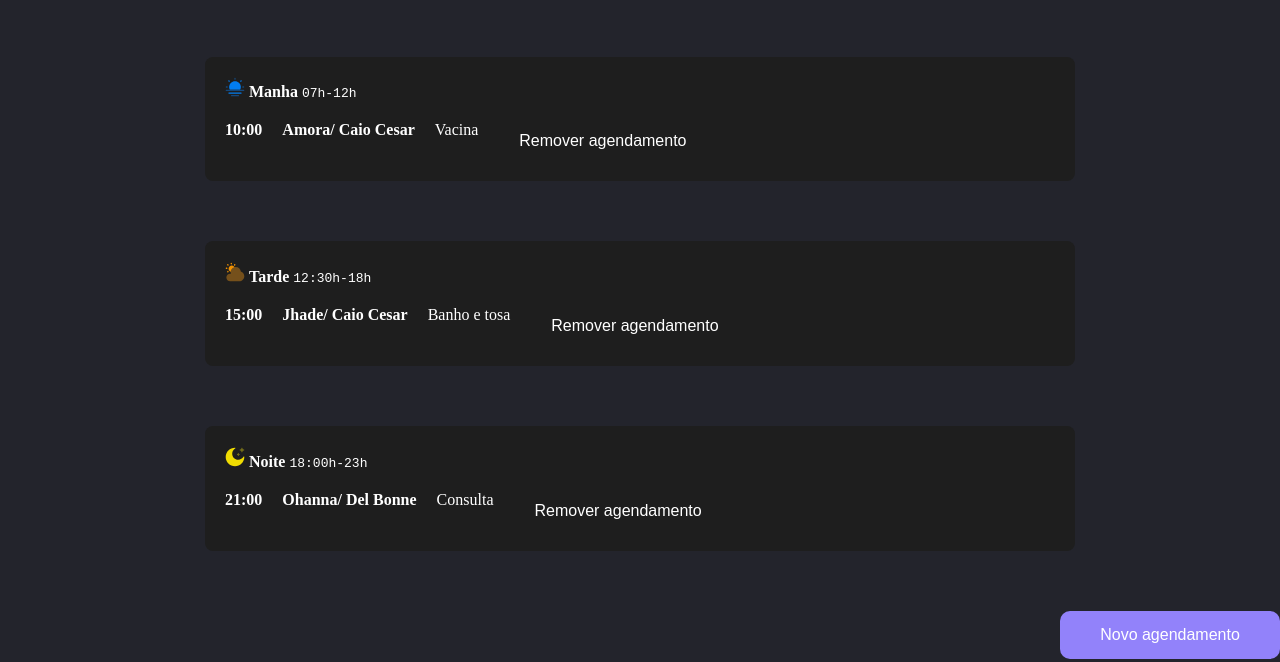
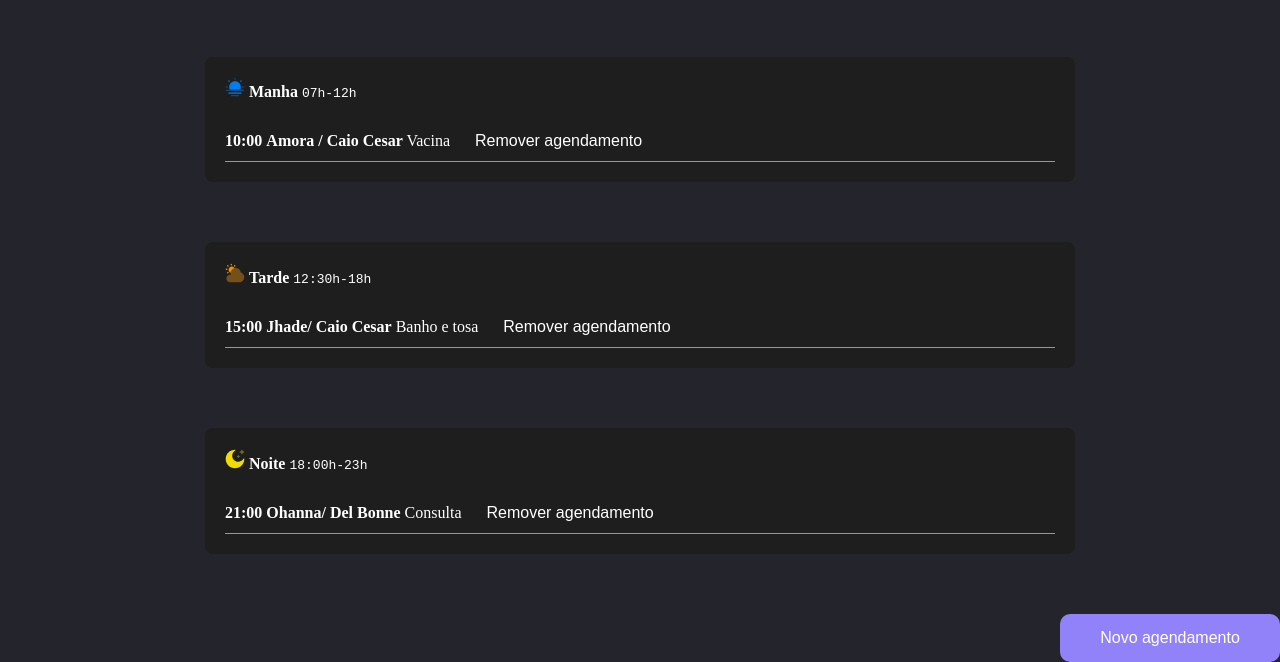
Before and after one commit to caiodelbonne/PetShop, a website: page index.html in a window 1280 px wide. Shown: the part 219-881 px from the top of the page. Drawn offline with Linux system fonts and the light colour scheme.

Commit message:
ajuste html

```diff
--- a/style/listas.css
+++ b/style/listas.css
@@ -1,5 +1,7 @@
 ul li {
     margin-top: 20px;
-    display: flex;
+    left: auto;
     gap: 20px;
+    font-size: 16px;
+    border-bottom: 1px solid var(--content-secondary);
 }
--- a/style/style.css
+++ b/style/style.css
@@ -5,19 +5,17 @@
 /* modal */
 @import url(modal.css);
 
-
-
-*{
+* {
   list-style: none;
   margin: 0;
   padding: 0;
 }
 
-body{
+body {
   background-color: var(--background-tertiary);
 }
 
-.link{
+.link {
   text-decoration: none;
   font-size: 24px;
   width: 150px;
@@ -35,17 +33,15 @@ body{
   background-color: var(--background-secondary);
   border-radius: 8px;
   position: relative;
+
+  align-content: center;
+  gap: 12px;
 }
 .content-header {
   display: flex;
   justify-content: space-between;
   align-items: center;
   margin-bottom: 10px; /* Espaço entre o header e o texto */
-}
-.content-header h1 {
-    font-size: 24px;
-    color: var(--content-primary);
-    margin: 0;
 }
 
 .content-header .content-date input[type="date"] {
@@ -67,8 +63,9 @@ body{
 .content button {
   background-color: transparent;
   border: 1px solid transparent;
-    color: #FFF;
+  color: #fff;
   cursor: pointer;
+  text-align: center;
 
   &:hover {
     color: var(--content-brand);
```
Also changed, not shown: index.html (+1 -1 lines). Lines whose indentation alone changed are shown as unchanged.
